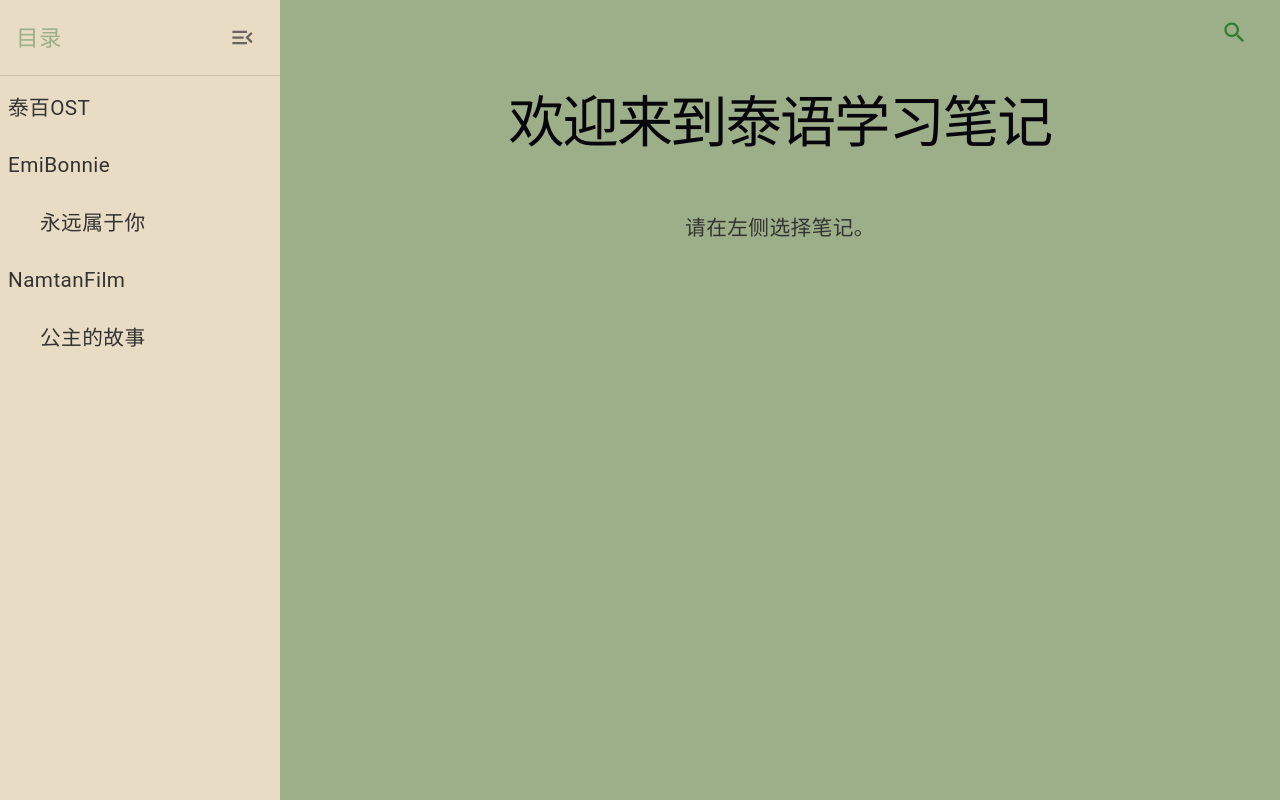
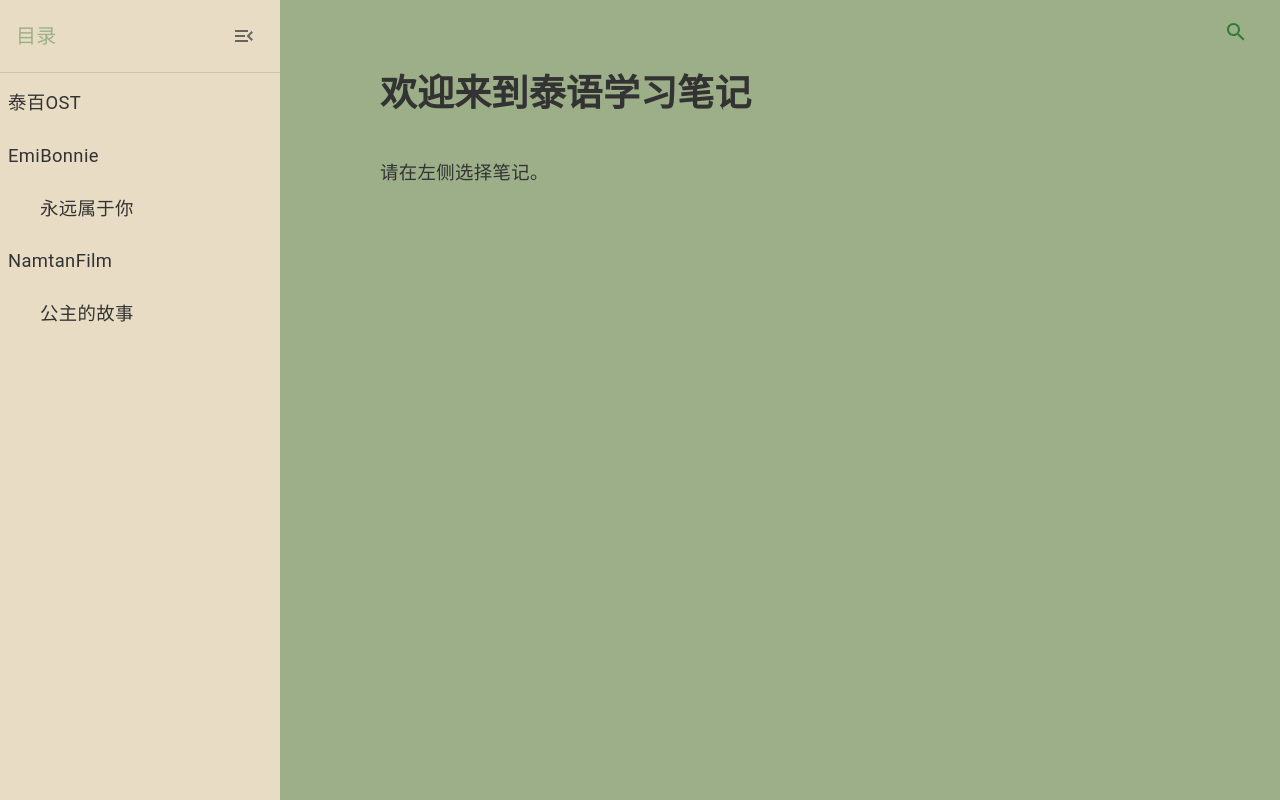
Before and after one commit to willa404/thai_space, a React (Vite) app: page / in a window 1280 px wide. Built offline with nearby package versions, Linux system fonts and the light colour scheme.

Commit message:
remove css

```diff
--- a/src/index.css
+++ /dev/null
@@ -1,109 +0,0 @@
-:root {
-  --text: #6b6375;
-  --text-h: #08060d;
-  --bg: #fff;
-  --code-bg: #f4f3ec;
-  --accent: #aa3bff;
-  --accent-bg: rgba(170, 59, 255, 0.1);
-  --accent-border: rgba(170, 59, 255, 0.5);
-  --social-bg: rgba(244, 243, 236, 0.5);
-  --shadow:
-    rgba(0, 0, 0, 0.1) 0 10px 15px -3px, rgba(0, 0, 0, 0.05) 0 4px 6px -2px;
-
-  --sans: system-ui, "Segoe UI", Roboto, sans-serif;
-  --heading: system-ui, "Segoe UI", Roboto, sans-serif;
-  --mono: ui-monospace, Consolas, monospace;
-
-  font: 18px/145% var(--sans);
-  letter-spacing: 0.18px;
-  color-scheme: light dark;
-  color: var(--text);
-  background: var(--bg);
-  font-synthesis: none;
-  text-rendering: optimizeLegibility;
-  -webkit-font-smoothing: antialiased;
-  -moz-osx-font-smoothing: grayscale;
-
-  @media (max-width: 1024px) {
-    font-size: 16px;
-  }
-}
-
-@media (prefers-color-scheme: dark) {
-  :root {
-    --text: #9ca3af;
-    --text-h: #f3f4f6;
-    --bg: #16171d;
-    --code-bg: #1f2028;
-    --accent: #c084fc;
-    --accent-bg: rgba(192, 132, 252, 0.15);
-    --accent-border: rgba(192, 132, 252, 0.5);
-    --social-bg: rgba(47, 48, 58, 0.5);
-    --shadow:
-      rgba(0, 0, 0, 0.4) 0 10px 15px -3px, rgba(0, 0, 0, 0.25) 0 4px 6px -2px;
-  }
-
-  #social .button-icon {
-    filter: invert(1) brightness(2);
-  }
-}
-
-#root {
-  width: 1126px;
-  max-width: 100%;
-  margin: 0 auto;
-  text-align: center;
-  border-inline: 1px solid var(--border);
-  min-height: 100svh;
-  display: flex;
-  flex-direction: column;
-  box-sizing: border-box;
-}
-
-body {
-  margin: 0;
-}
-
-h1,
-h2 {
-  font-family: var(--heading);
-  font-weight: 500;
-  color: var(--text-h);
-}
-
-h1 {
-  font-size: 56px;
-  letter-spacing: -1.68px;
-  margin: 32px 0;
-  @media (max-width: 1024px) {
-    font-size: 36px;
-    margin: 20px 0;
-  }
-}
-h2 {
-  font-size: 24px;
-  line-height: 118%;
-  letter-spacing: -0.24px;
-  margin: 0 0 8px;
-  @media (max-width: 1024px) {
-    font-size: 20px;
-  }
-}
-p {
-  margin: 0;
-}
-
-code,
-.counter {
-  font-family: var(--mono);
-  display: inline-flex;
-  border-radius: 4px;
-  color: var(--text-h);
-}
-
-code {
-  font-size: 15px;
-  line-height: 135%;
-  padding: 4px 8px;
-  background: var(--code-bg);
-}
--- a/src/main.tsx
+++ b/src/main.tsx
@@ -1,6 +1,5 @@
 import { StrictMode } from "react";
 import { createRoot } from "react-dom/client";
-import "./index.css";
 import App from "./App.tsx";
 
 createRoot(document.getElementById("root")!).render(
```
